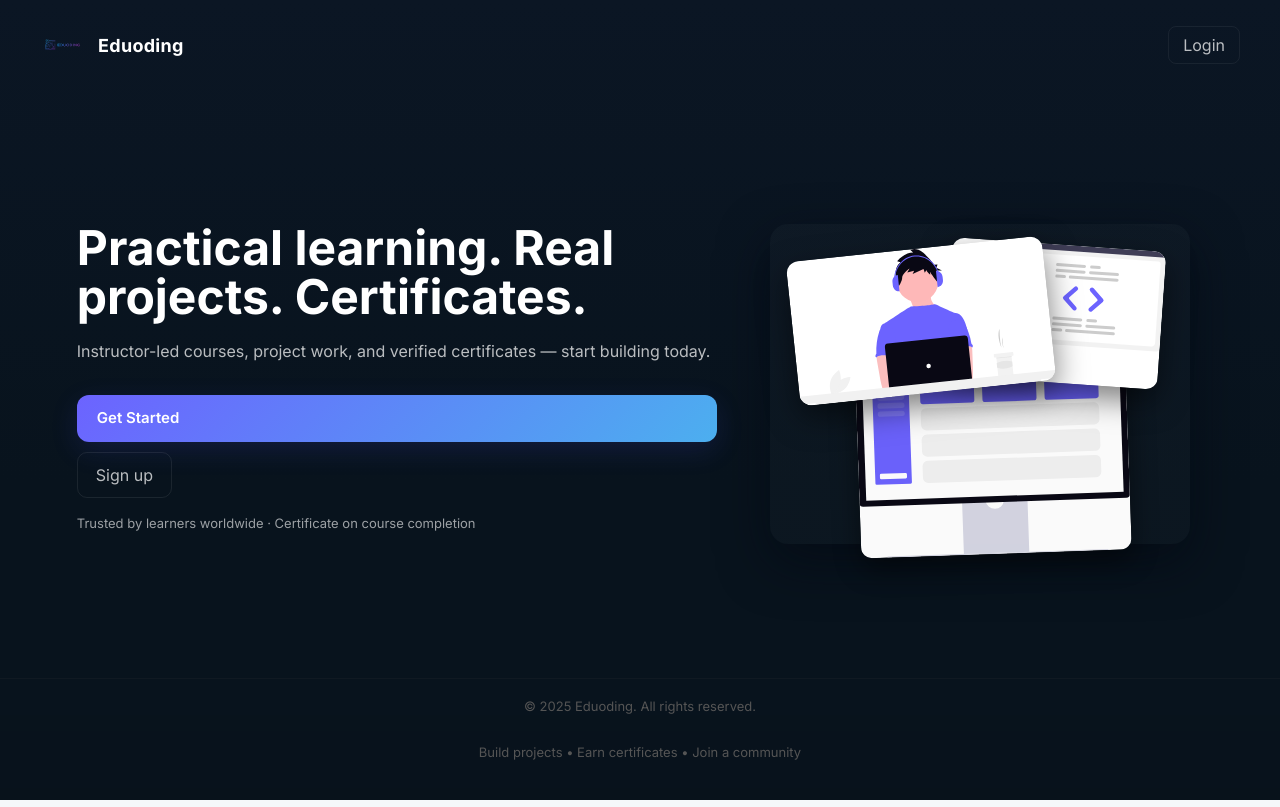
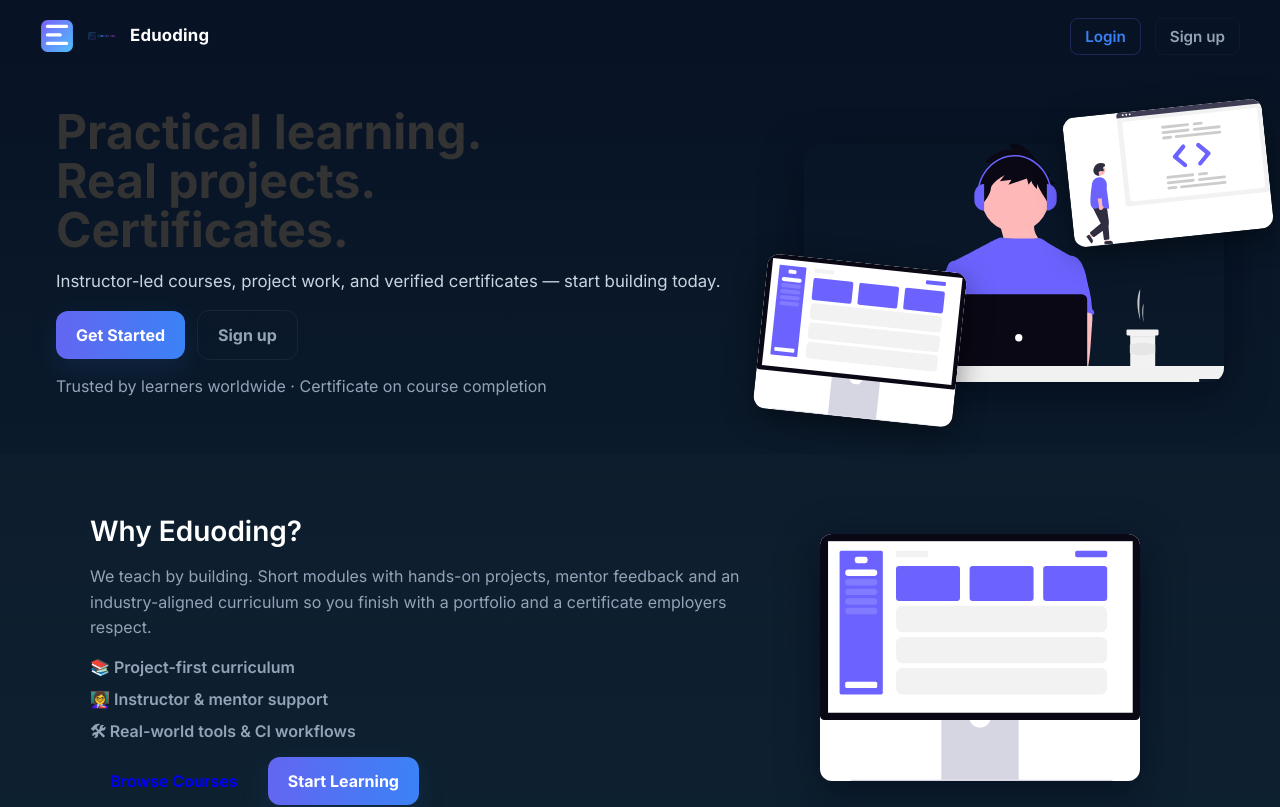
Before and after one commit to Sabeeha-0705/eduoding, a React (Vite) app in the folder client/: page / in a window 1280 px wide. Shown: the top 807 px of the page. Built offline with nearby package versions, Linux system fonts and the light colour scheme.

Commit message:
feat: landing page redesign + badge logo

```diff
--- a/client/src/pages/Landing.css
+++ b/client/src/pages/Landing.css
@@ -1,120 +1,168 @@
 /* src/pages/Landing.css */
-
-/* Palette */
 :root{
-  --bg-1: #0b1624;
-  --bg-2: #08131d;
-  --accent-1: #6c63ff;
-  --accent-2: #4cafef;
-  --muted: rgba(255,255,255,0.72);
-  --glass: rgba(255,255,255,0.04);
+  --bg-1: #071224;
+  --bg-2: #0f2433;
+  --muted: #94a3b8;
+  --accent-1: #6366f1; /* indigo */
+  --accent-2: #3b82f6; /* blue */
+  --card-shadow: rgba(2,6,23,0.6);
 }
 
-/* Root */
+/* page root */
 .landing-root{
   min-height:100vh;
   display:flex;
   flex-direction:column;
-  background: linear-gradient(180deg, var(--bg-1) 0%, var(--bg-2) 60%);
-  color: #fff;
+  background: linear-gradient(180deg,var(--bg-1) 0%, var(--bg-2) 100%);
+  color:#fff;
   font-family: Inter, system-ui, -apple-system, "Segoe UI", Roboto, "Helvetica Neue", Arial;
 }
 
-/* Header */
+/* HEADER */
 .landing-header{
   display:flex;
   justify-content:space-between;
   align-items:center;
-  padding:22px 40px;
-  gap:20px;
+  padding:18px 40px;
 }
-.landing-left{ display:flex; align-items:center; gap:12px; }
-.landing-logo{ width:46px; height:auto; border-radius:6px; }
-.brand{ font-weight:700; font-size:18px; letter-spacing:0.3px; }
+
+.landing-left{ display:flex; align-items:center; gap:10px; }
+.badge{ width:34px; height:34px; object-fit:contain; }
+.landing-logo{ width:36px; display:block; }
+.brand{ font-weight:700; font-size:1.05rem; letter-spacing:0.2px; }
 
 .landing-nav .nav-btn{
+  margin-left:14px;
   padding:8px 14px;
   border-radius:8px;
   text-decoration:none;
+  font-weight:600;
+  font-size:0.95rem;
+}
+
+.nav-btn.outline{
+  color:var(--accent-2);
+  border:1px solid rgba(99,102,241,0.25);
+  background: transparent;
+}
+.nav-btn.ghost{
   color:var(--muted);
-  border:1px solid rgba(255,255,255,0.06);
+  border:1px solid rgba(255,255,255,0.03);
+  background: transparent;
 }
-.landing-nav .nav-btn.outline{ background: transparent; }
-.landing-nav .nav-btn:hover{ color:white; }
 
-/* Hero */
+/* HERO */
 .landing-hero{
   display:flex;
-  gap:40px;
   align-items:center;
   justify-content:space-between;
-  padding: 40px 6%;
-  flex:1;
-}
-.hero-left{
-  max-width:640px;
-}
-.hero-title{
-  font-size:48px;
-  line-height:1.03;
-  margin:8px 0 18px;
-  font-weight:700;
-  color: white;
-}
-.hero-sub{
-  color: var(--muted);
-  font-size:16px;
-  margin-bottom:22px;
+  gap:24px;
+  padding:36px 56px;
 }
 
-/* Buttons */
-.btn-primary{
+.hero-text{ max-width:720px; }
+.hero-text h1{
+  font-size:3rem;
+  line-height:1.02;
+  margin:0 0 14px 0;
+  font-weight:800;
+}
+
+.lead{ color: #cbd5e1; margin-bottom:16px; font-size:1.05rem; }
+
+.cta-buttons{ margin-top:10px; display:flex; align-items:center; gap:12px; }
+
+.btn{
   display:inline-block;
   padding:12px 20px;
   border-radius:12px;
-  color:white;
-  background: linear-gradient(135deg,var(--accent-1),var(--accent-2));
-  text-decoration:none;
-  font-weight:600;
-  box-shadow: 0 8px 28px rgba(76,79,255,0.14);
-  margin-right:12px;
-}
-.btn-ghost{
-  display:inline-block;
-  padding:10px 18px;
-  border-radius:10px;
-  color:var(--muted);
-  border: 1px solid rgba(255,255,255,0.08);
+  font-weight:700;
   text-decoration:none;
 }
 
-/* small note */
-.hero-note{ margin-top:16px; color: rgba(255,255,255,0.6); font-size:13px; }
-
-/* Collage right */
-.hero-right{ width:520px; max-width:45%; display:flex; align-items:center; justify-content:center; }
-.collage{ width:420px; height:320px; position:relative; border-radius:18px; background: linear-gradient(180deg, rgba(255,255,255,0.02), rgba(255,255,255,0.015)); padding:18px; box-shadow: 0 18px 50px rgba(4,8,18,0.6); overflow:visible; }
-
-/* collage items */
-.collage-item{ position:absolute; width:60%; box-shadow:0 12px 30px rgba(0,0,0,0.5); border-radius:12px; background: white; }
-.item1{ left:6%; top:8%; transform: rotate(-6deg) scale(1.02); z-index:3; }
-.item2{ right:6%; top:6%; transform: rotate(4deg) scale(0.98); z-index:2; width:52%; }
-.item3{ left:18%; bottom:-6%; transform: rotate(-2deg) scale(0.92); z-index:1; opacity:0.98; width:70%; }
-
-/* Footer */
-.landing-footer{ padding:18px 6%; border-top: 1px solid rgba(255,255,255,0.03); background: linear-gradient(180deg, transparent, rgba(0,0,0,0.06)); }
-.footer-inner{ display:flex; flex-direction:column; align-items:center; gap:6px; color: rgba(255,255,255,0.55); font-size:13px; }
-
-/* Responsive */
-@media (max-width: 980px){
-  .landing-hero{ flex-direction:column-reverse; padding:36px 5%; gap:24px; }
-  .hero-right{ width:100%; max-width:100%; }
-  .collage{ width:88%; height:260px; }
-  .hero-title{ font-size:36px; }
+.btn.primary{
+  color:white;
+  background: linear-gradient(90deg, var(--accent-1), var(--accent-2));
+  box-shadow: 0 10px 30px rgba(59,130,246,0.12);
 }
 
-@media (max-width:520px){
-  .landing-header{ padding:14px 18px; }
-  .hero-title{ font-size:26px; }
-  .collage{ display:none; } /* hide collage on small phones for speed */
+.btn.secondary{
+  border:1px solid rgba(255,255,255,0.06);
+  color:var(--muted);
+  background: transparent;
 }
+
+/* trusted text */
+.trusted{ color:var(--muted); margin-top:14px; }
+
+/* HERO IMAGES COLLAGE */
+.hero-images{
+  position:relative;
+  width:420px;
+  min-width:320px;
+  display:flex;
+  align-items:center;
+  justify-content:center;
+}
+
+.hero-main{
+  width:100%;
+  border-radius:14px;
+  box-shadow: 0 12px 40px var(--card-shadow);
+  display:block;
+}
+
+.hero-card{
+  position:absolute;
+  width:200px;
+  border-radius:12px;
+  box-shadow: 0 8px 30px rgba(0,0,0,0.45);
+  background: white;
+  object-fit:cover;
+}
+
+/* layered positions */
+.card1{ top:-36px; right:-44px; transform: rotate(-6deg); }
+.card2{ bottom:-36px; left:-44px; transform: rotate(6deg); }
+
+/* ABOUT SECTION */
+.about-section{
+  padding:56px 56px;
+  background: linear-gradient(180deg, rgba(255,255,255,0.01), transparent);
+}
+
+.about-inner{
+  max-width:1100px;
+  margin:0 auto;
+  display:flex;
+  gap:30px;
+  align-items:center;
+}
+
+.about-text{ flex:1; min-width:360px; color:#e6eef8; }
+.about-text h2{ font-size:1.75rem; margin-bottom:12px; color:#fff; }
+.about-text p{ color:var(--muted); line-height:1.6; margin-bottom:14px; }
+
+.about-list{ color:var(--muted); list-style:none; padding:0; margin:0 0 10px 0; display:grid; gap:8px; }
+.about-list li{ padding-left:0; font-weight:600; }
+
+.about-media{ width:420px; display:flex; justify-content:center; }
+.about-media-card{
+  width:320px; border-radius:12px; overflow:hidden;
+  box-shadow: 0 12px 40px rgba(2,6,23,0.6); background:#fff;
+  transform: translateY(0);
+}
+.about-media-card img{ width:100%; display:block; }
+
+/* FOOTER */
+.landing-footer{ padding:30px 20px; text-align:center; color:var(--muted); border-top:1px solid rgba(255,255,255,0.02); }
+.footer-inner{ max-width:900px; margin:0 auto; }
+
+/* responsive */
+@media (max-width: 980px){
+  .landing-hero{ flex-direction:column; padding:28px 20px; gap:20px; }
+  .hero-text h1{ font-size:2.2rem; }
+  .hero-images{ width:80%; min-width:unset; }
+  .about-inner{ flex-direction:column-reverse; padding:20px; gap:18px; }
+  .about-media{ width:100%; display:flex; justify-content:center; }
+}
--- a/client/src/pages/Landing.jsx
+++ b/client/src/pages/Landing.jsx
@@ -1,54 +1,98 @@
 // src/pages/Landing.jsx
 import { Link } from "react-router-dom";
 import logo from "/logo.png"; // public/logo.png
-import svg1 from "../assets/undraw_coding_joxb.svg";
-import svg2 from "../assets/undraw_code-review_ept3.svg";
-import svg3 from "../assets/undraw_web-app_141a.svg";
+import badge from "../assets/badge.svg";
+
+// hero + collage images (ensure these files exist in src/assets)
+import hero from "../assets/undraw_coding_joxb.svg";
+import review from "../assets/undraw_code-review_ept3.svg";
+import webapp from "../assets/undraw_web-app_141a.svg";
+
 import "./Landing.css";
 
 export default function Landing() {
   return (
     <div className="landing-root">
+      {/* Header */}
       <header className="landing-header">
         <div className="landing-left">
+          <img src={badge} alt="Eduoding badge" className="badge" />
           <img src={logo} alt="Eduoding" className="landing-logo" />
           <span className="brand">Eduoding</span>
         </div>
+
         <nav className="landing-nav">
-          <Link to="/auth" className="nav-btn outline">Login</Link>
+          <Link to="/login" className="nav-btn outline">Login</Link>
+          <Link to="/register" className="nav-btn ghost">Sign up</Link>
         </nav>
       </header>
 
-      <section className="landing-hero">
-        <div className="hero-left">
-          <h1 className="hero-title">Practical learning. Real projects. Certificates.</h1>
-          <p className="hero-sub">
-            Instructor-led courses, project work, and verified certificates — start building today.
+      {/* Hero */}
+      <main className="landing-hero">
+        <div className="hero-text">
+          <h1>
+            Practical learning. <br />
+            Real projects. <br />
+            Certificates.
+          </h1>
+
+          <p className="lead">
+            Instructor-led courses, project work, and verified certificates —
+            start building today.
           </p>
 
-          <div className="hero-ctas">
-            <Link to="/auth" className="btn-primary">Get Started</Link>
-            <Link to="/auth" className="btn-ghost">Sign up</Link>
+          <div className="cta-buttons">
+            <Link to="/register" className="btn primary">Get Started</Link>
+            <Link to="/register" className="btn secondary">Sign up</Link>
           </div>
 
-          <p className="hero-note">Trusted by learners worldwide · Certificate on course completion</p>
+          <p className="trusted">Trusted by learners worldwide · Certificate on course completion</p>
         </div>
 
-        <div className="hero-right" aria-hidden="true">
-          <div className="collage">
-            <img src={svg1} alt="" className="collage-item item1" />
-            <img src={svg2} alt="" className="collage-item item2" />
-            <img src={svg3} alt="" className="collage-item item3" />
-            {/* optional overlay for visual polish */}
-            {/* <img src={heroOverlay} className="collage-overlay" alt="" /> */}
+        <div className="hero-images" aria-hidden="true">
+          <img src={hero} alt="Student coding" className="hero-main" />
+          <img src={review} alt="" className="hero-card card1" />
+          <img src={webapp} alt="" className="hero-card card2" />
+        </div>
+      </main>
+
+      {/* About / Split section */}
+      <section className="about-section">
+        <div className="about-inner">
+          <div className="about-text">
+            <h2>Why Eduoding?</h2>
+            <p>
+              We teach by building. Short modules with hands-on projects,
+              mentor feedback and an industry-aligned curriculum so you finish
+              with a portfolio and a certificate employers respect.
+            </p>
+
+            <ul className="about-list">
+              <li>📚 Project-first curriculum</li>
+              <li>👩‍🏫 Instructor & mentor support</li>
+              <li>🛠 Real-world tools & CI workflows</li>
+            </ul>
+
+            <div style={{ marginTop: 14 }}>
+              <Link to="/courses" className="btn outline">Browse Courses</Link>
+              <Link to="/register" className="btn primary" style={{ marginLeft: 10 }}>Start Learning</Link>
+            </div>
+          </div>
+
+          <div className="about-media">
+            {/* reuse hero in smaller card for visual balance */}
+            <div className="about-media-card">
+              <img src={webapp} alt="Platform preview" />
+            </div>
           </div>
         </div>
       </section>
 
+      {/* Footer */}
       <footer className="landing-footer">
         <div className="footer-inner">
-          <p>© {new Date().getFullYear()} Eduoding. All rights reserved.</p>
-          <p className="footer-small">Build projects • Earn certificates • Join a community</p>
+          <p>© 2025 Eduoding. All rights reserved.</p>
+          <p className="muted">Build projects • Earn certificates • Join a community</p>
         </div>
       </footer>
     </div>
```
Also changed, not shown: client/src/assets/badge.svg (added).
